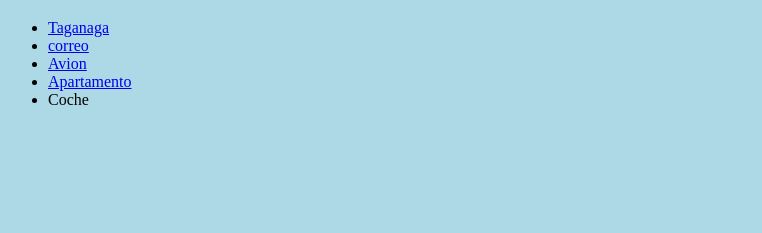
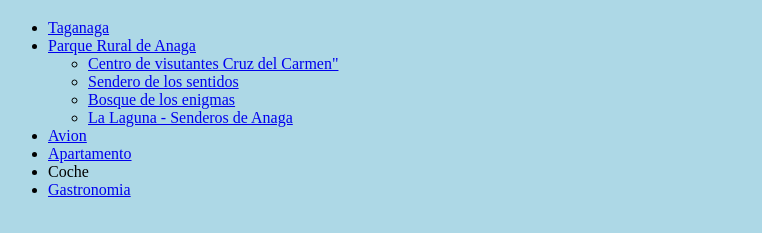
Before and after one commit to amurciaa61/Tenerife2022, a plain HTML site: page HTML/index.html in a window 1280 px wide. Shown: the part 61-294 px from the top of the page, without its empty margins (0-762 px from the left). Drawn offline with Linux system fonts and the light colour scheme.

Commit message:
Add files via upload

```diff
--- a/HTML/index.html
+++ b/HTML/index.html
@@ -35,11 +35,19 @@
 <h1>Tenerife 2022</h1>
 <ul>
 <li><a href="https://www.webtenerife.com/que-visitar/pueblos-y-caserios/" target=_black>Taganaga</li>
-    <li><a href="mailto:amurciaa61@gmail.com" target="_blank">correo</a></li>
+    <li>Parque Rural de Anaga
+    <ul>
+        <li><a href="https://reservabiosfera.tenerife.es/descubre-anaga/equipamientos/centro-visitantes-cruz-carmen/" target=_black>Centro de visutantes Cruz del Carmen"</a></li>
+        <li><a href="https://www.webtenerife.com/que-hacer/naturaleza/senderismo/senderos/sendero-de-los-sentidos/" target=_black>Sendero de los sentidos</li>
+        <li><a href="https://lagavetavoladora.com/el-bosque-de-los-enigmas-sendero-anaga-facil-y-recomendado/" target=_black>Bosque de los enigmas</a></li>
+        <li><a href="https://turismo.aytolalaguna.es/senderos/" target="_blank">La Laguna - Senderos de Anaga</a></li>
+        </ul>
+</li>
+    <!-- <li><a href="mailto:amurciaa61@gmail.com" target="_blank">correo</a></li> -->
     <li><a href="avion.html">Avion</a></li>
-    </li>
     <li><a href="https://www.booking.com/hotel/es/club-tarahal.es.html?aid=311090&label=club-tarahal-kHmDt0klDwMYMVholMYr9QS388944769168%3Apl%3Ata%3Ap1%3Ap2%3Aac%3Aap%3Aneg%3Afi%3Atikwd-16308989518%3Alp9047063%3Ali%3Adec%3Adm%3Appccp%3DUmFuZG9tSVYkc2RlIyh9YcGt_tphEo8pawEozW2KQ80&sid=0447ae54e2cebfc75e24a4f3e8f920b5&dest_id=-397851;dest_type=city;dist=0;group_adults=2;group_children=0;hapos=1;hpos=1;no_rooms=1;req_adults=2;req_children=0;room1=A%2CA;sb_price_type=total;sr_order=popularity;srepoch=1657718732;srpvid=e1805e65ebfd09c9;type=total;ucfs=1&#hotelTmpl" target="_blank">Apartamento</a></li>
     <li>Coche</li>
+    <li><a href="https://www.disfrutatenerife.com/donde-comer?_gl=1*fwio19*_up*MQ..*_ga*MTUyOTIwNDEzMy4xNjU3NzI4NDk0*_ga_KCBV4HLVD9*MTY1NzcyODQ5My4xLjEuMTY1NzcyODY5Ni4w" target="_blank">Gastronomia</a></li>
 </ul>
 <!-- JAVA SCRIPT -->
 <noscript>Lo sentimos, tu navegador no soporta JavaScript!</noscript>
```
